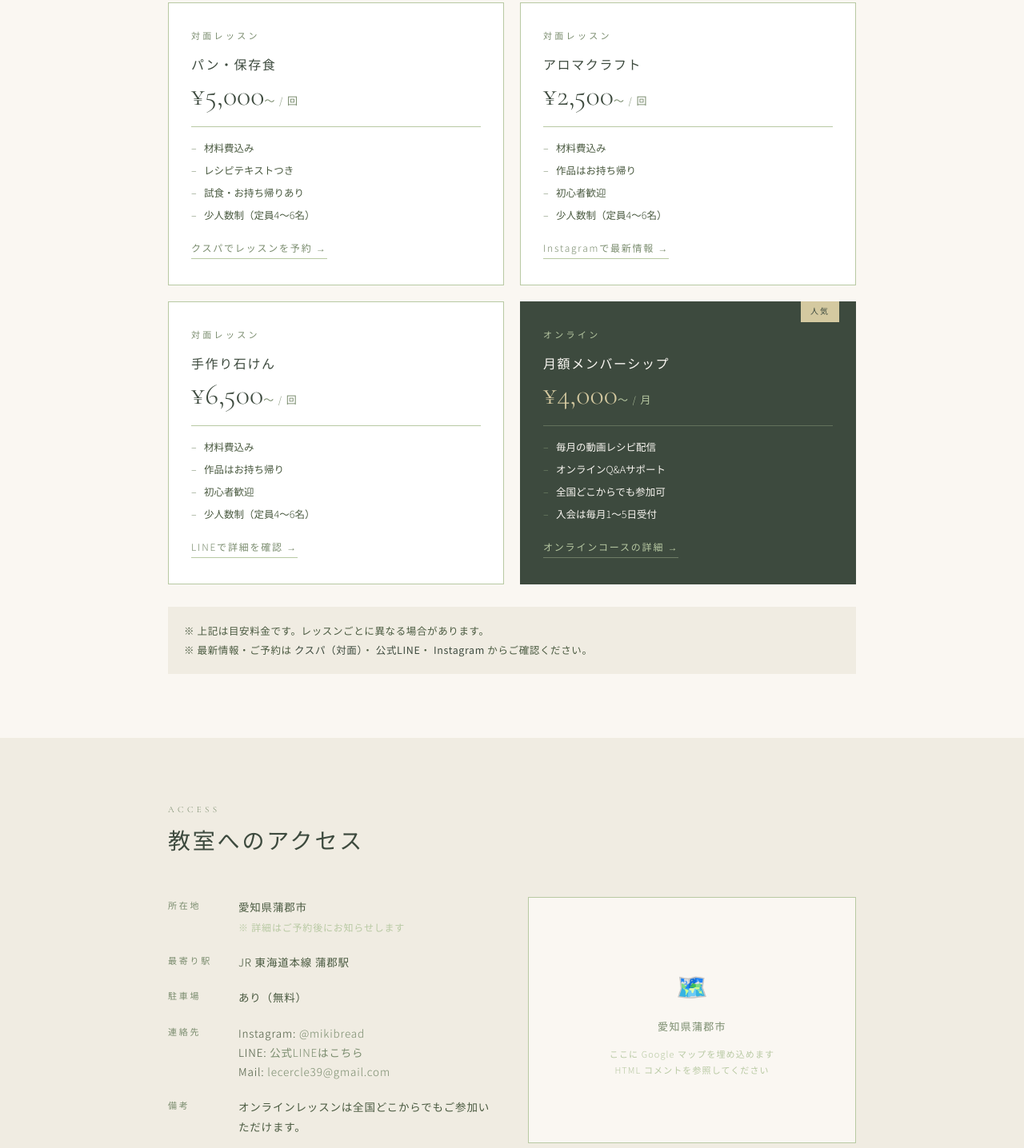
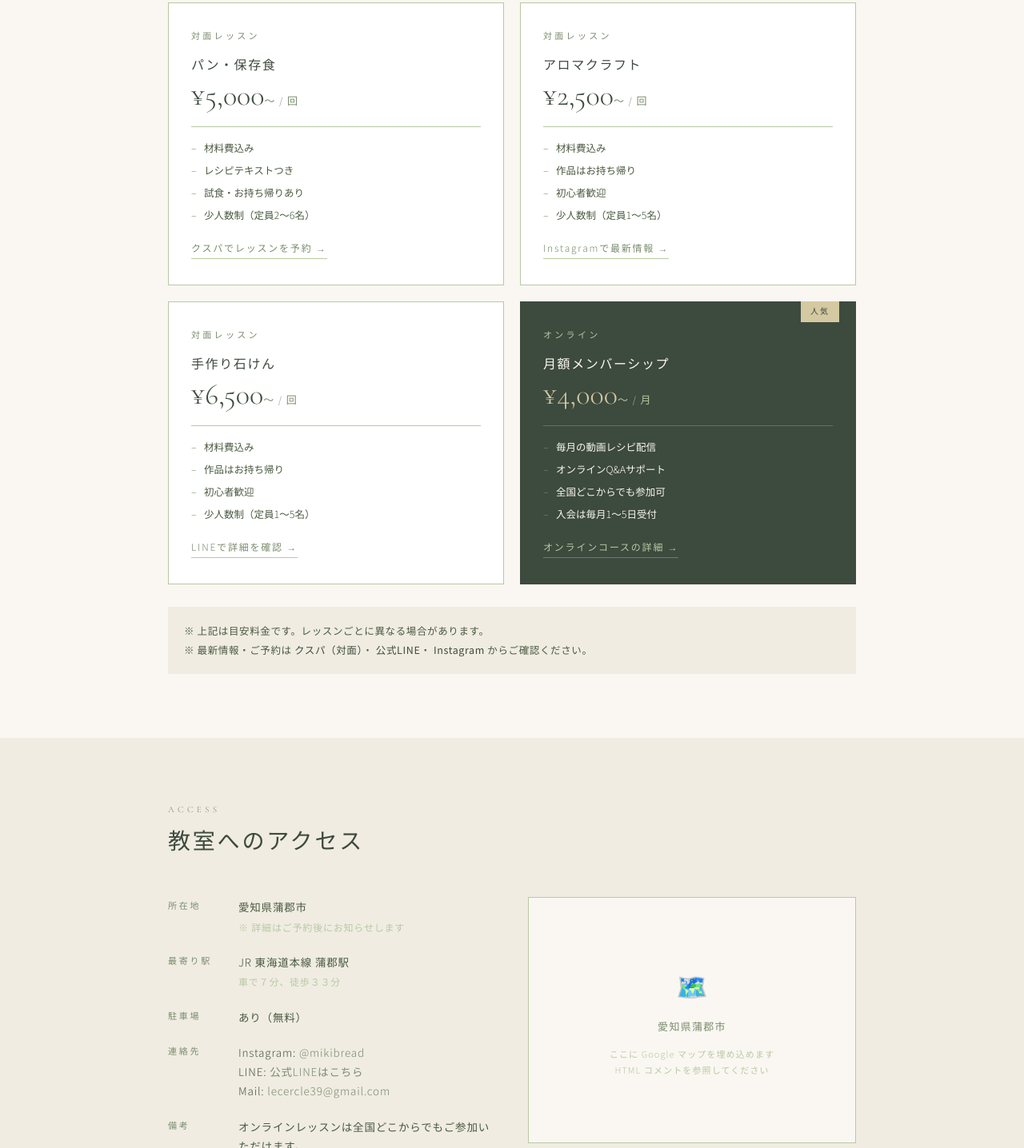
Before and after one commit to mikibread/lecercle-site, a plain HTML site: page index.html in a window 1280 px wide. Shown: the part 2942-4378 px from the top of the page at 80% size. Drawn offline with nearby package versions, Linux system fonts and the light colour scheme.

Commit message:
Update participant limits in price lists

```diff
--- a/index.html
+++ b/index.html
@@ -350,7 +350,7 @@
             <li>材料費込み</li>
             <li>レシピテキストつき</li>
             <li>試食・お持ち帰りあり</li>
-            <li>少人数制（定員4〜6名）</li>
+            <li>少人数制（定員2〜6名）</li>
           </ul>
           <a href="https://cookingschool.jp/do/s/school/lesson_list?schoolId=15729" target="_blank" rel="noopener" style="display:inline-block;margin-top:20px;font-size:12px;letter-spacing:0.15em;color:var(--sage);border-bottom:1px solid var(--mist);padding-bottom:2px;">クスパでレッスンを予約 →</a>
         </div>
@@ -362,7 +362,7 @@
             <li>材料費込み</li>
             <li>作品はお持ち帰り</li>
             <li>初心者歓迎</li>
-            <li>少人数制（定員4〜6名）</li>
+            <li>少人数制（定員1〜5名）</li>
           </ul>
           <a href="https://www.instagram.com/mikibread/" target="_blank" rel="noopener" style="display:inline-block;margin-top:20px;font-size:12px;letter-spacing:0.15em;color:var(--sage);border-bottom:1px solid var(--mist);padding-bottom:2px;">Instagramで最新情報 →</a>
         </div>
@@ -374,7 +374,7 @@
             <li>材料費込み</li>
             <li>作品はお持ち帰り</li>
             <li>初心者歓迎</li>
-            <li>少人数制（定員4〜6名）</li>
+            <li>少人数制（定員1〜5名）</li>
           </ul>
           <a href="https://lin.ee/rzWolOY" target="_blank" rel="noopener" style="display:inline-block;margin-top:20px;font-size:12px;letter-spacing:0.15em;color:var(--sage);border-bottom:1px solid var(--mist);padding-bottom:2px;">LINEで詳細を確認 →</a>
         </div>
@@ -411,7 +411,7 @@
       <div class="access-grid">
         <div class="access-info-block reveal">
           <div class="access-row"><span class="access-label">所在地</span><span class="access-val">愛知県蒲郡市<br><span style="color:var(--mist); font-size:12px;">※ 詳細はご予約後にお知らせします</span></span></div>
-          <div class="access-row"><span class="access-label">最寄り駅</span><span class="access-val">JR 東海道本線 蒲郡駅</span></div>
+          <div class="access-row"><span class="access-label">最寄り駅</span><span class="access-val">JR 東海道本線 蒲郡駅<br><span style="color:var(--mist); font-size:12px;">車で７分、徒歩３３分</span></span></div>
           <div class="access-row"><span class="access-label">駐車場</span><span class="access-val">あり（無料）</span></div>
           <div class="access-row"><span class="access-label">連絡先</span><span class="access-val">Instagram: <a href="https://www.instagram.com/mikibread/" target="_blank" rel="noopener" style="color:var(--sage);">@mikibread</a><br>LINE: <a href="https://lin.ee/rzWolOY" target="_blank" rel="noopener" style="color:var(--sage);">公式LINEはこちら</a><br>Mail: <a href="mailto:lecercle39@gmail.com" style="color:var(--sage);">lecercle39@gmail.com</a></span></div>
           <div class="access-row"><span class="access-label">備考</span><span class="access-val">オンラインレッスンは全国どこからでもご参加いただけます。</span></div>
```
